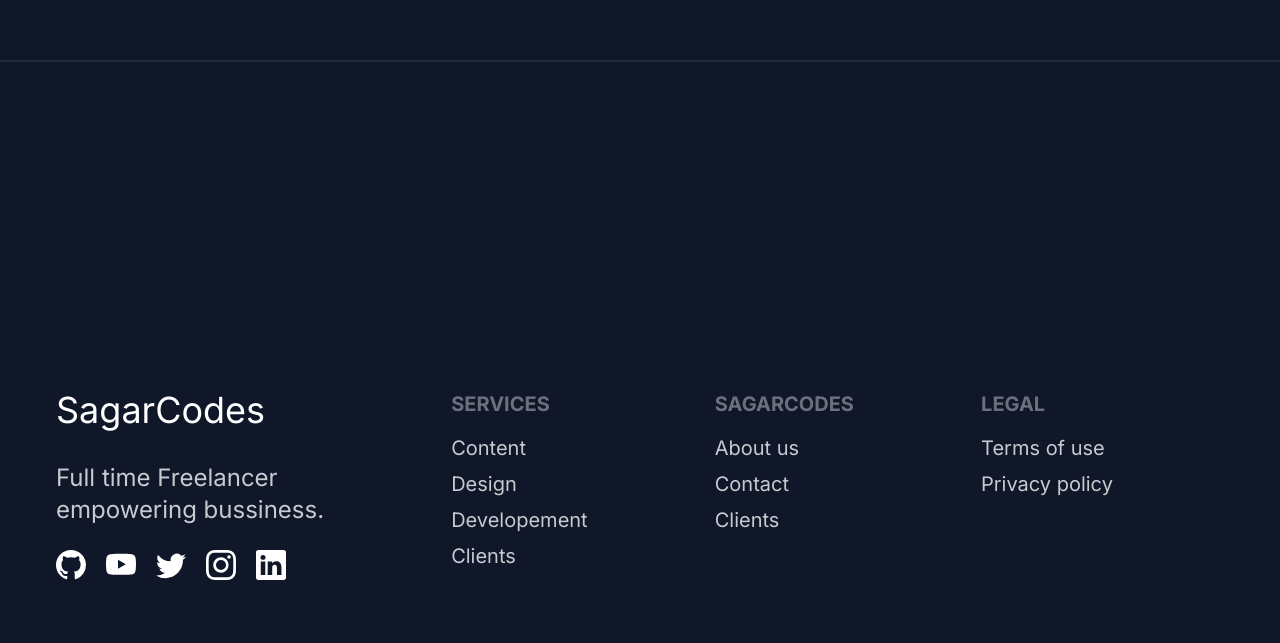
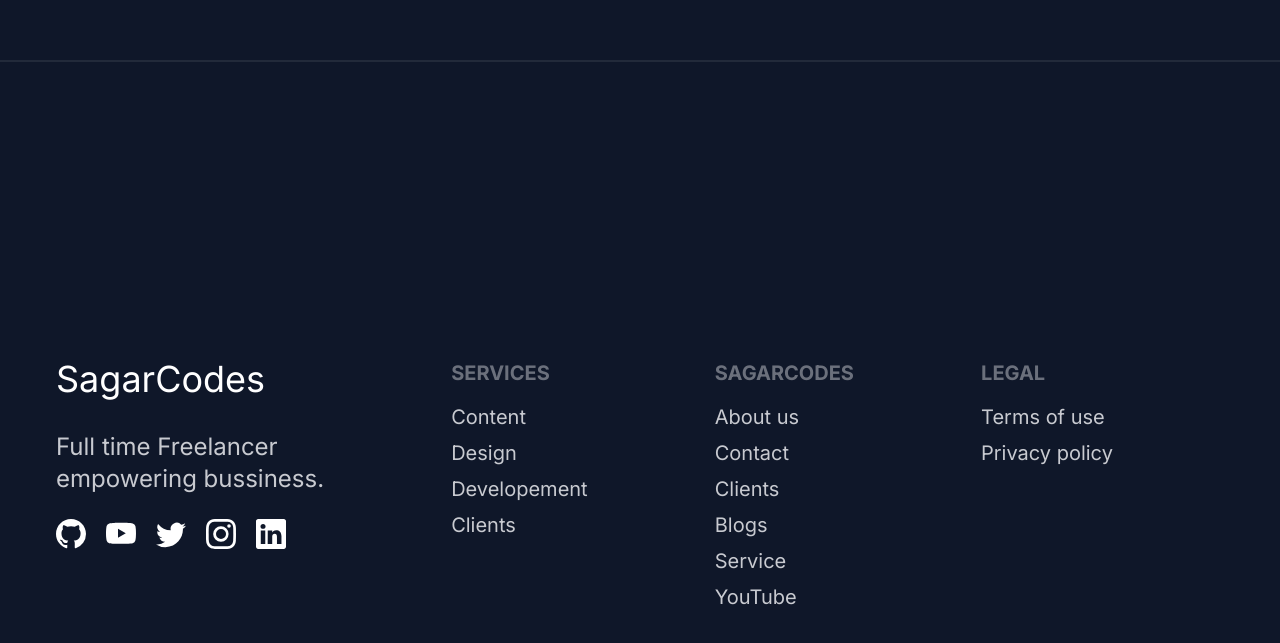
Before and after one commit to sgrds/sagarCodes, a Next.js app: page / in a window 1280 px wide. Shown: the part 6027-6670 px from the top of the page. Built offline with nearby package versions, Linux system fonts and the light colour scheme.

Commit message:
added sitemap of sagarcodes in the footer section

```diff
--- a/src/components/footer.jsx
+++ b/src/components/footer.jsx
@@ -89,6 +89,15 @@ const Footer = () => {
             <Link href="/clients" className="link link-hover">
               Clients
             </Link>
+            <Link href="/blog" className="link link-hover">
+              Blogs
+            </Link>
+            <Link href="/service" className="link link-hover">
+              Service
+            </Link>
+            <Link href="#" className="link link-hover">
+              YouTube
+            </Link>
           </div>
           <div>
             <span className="footer-title">Legal</span>
```
